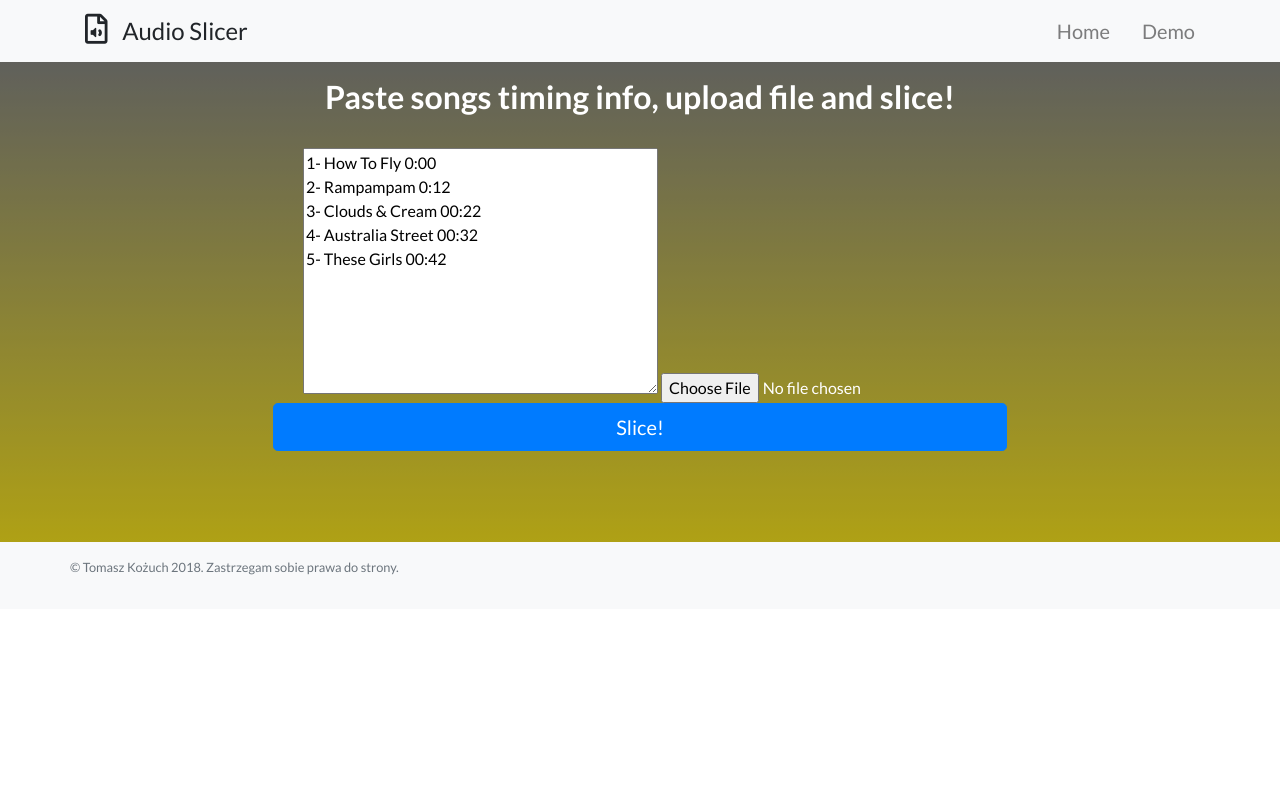
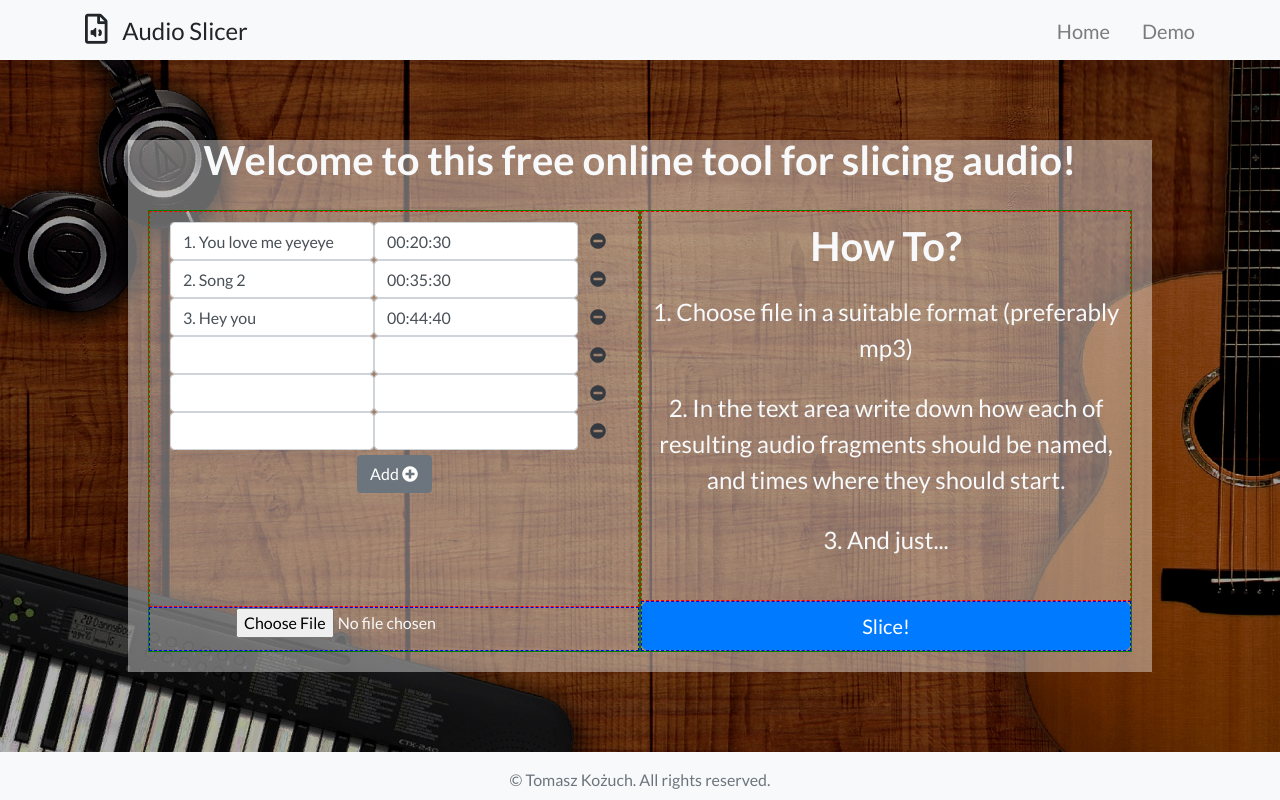
Before and after one commit to tkozuch/AudioSlicer, a Django app: page / in a window 1280 px wide. Run offline with Django 3.2, Linux system fonts and the light colour scheme; parts of the project's set-up code (start-up, migrations or seed data) failed here and were passed over; some libraries are stand-ins or nearby versions.

Commit message:
fix/feat(UI): Fix main section
- adding audio info from multiple input instead of text area
- inputs are extensible (add delete)
- fixed background and photo,
- fixed middle section size
- fixed middle section layout

```diff
--- a/slicing_app/forms.py
+++ b/slicing_app/forms.py
@@ -1,11 +1,29 @@
+import datetime
+
 from django import forms
+from django.forms import BaseFormSet, formset_factory
 
-class UploadFileForm(forms.Form):
-    sample_text = """1- How To Fly 0:00
-2- Rampampam 0:12
-3- Clouds & Cream 00:22
-4- Australia Street 00:32
-5- These Girls 00:42"""
-    title = forms.CharField(widget=forms.Textarea, label='',
-                            initial=sample_text)
+# Base form name to be rendered in HTML and then which will be used to identify the form data
+# FORM_NAME_BASE = "slicing_form_"
+
+
+class SlicingInfoForm(forms.Form):
+    title = forms.CharField(label='')
+    time = forms.TimeField()
+
+
+class FileForm(forms.Form):
     file = forms.FileField(label='', )
+
+
+SlicingInfoFormset = formset_factory(SlicingInfoForm, extra=3)
+formset = SlicingInfoFormset(
+    initial=[
+        {'title': '1. You love me yeyeye',
+         'time': datetime.time(0, 20, 30)},
+        {'title': '2. Song 2',
+         'time': datetime.time(0, 35, 30)},
+        {'title': '3. Hey you',
+         'time': datetime.time(0, 44, 40)}
+    ]
+)
--- /dev/null
+++ b/slicing_app/static/upload/my/css/base.css
@@ -0,0 +1,69 @@
+body {
+    display: flex;
+    flex-direction: column;
+    min-height: 100vh;
+}
+
+.my-navbar {
+    height: 7.5vh;
+}
+
+.slicer-logo {
+    font-size: 30px;
+    margin-right: 10px;
+}
+
+.navigation-links {
+    display: flex;
+    flex-direction: row;
+}
+
+.my-nav-item {
+    margin-left: 2rem;
+}
+
+.my-nav-link {
+    font-size: 1.25rem;
+}
+
+.my-navbar-brand {
+    font-size: 1.5rem;
+}
+
+.main-section {
+    display: flex;
+    flex: 1;
+    position: relative;
+    background-image: url(../img/headphones-keyboard-guitar-laying-on-floor.jpg);
+    background-size: cover;
+    background-position: center center;
+    background-attachment: fixed;
+    background-color: #464646;
+}
+
+.my-overlay {
+    position: absolute;
+    top: 0;
+    left: 0;
+    width: 100%;
+    height: 100%;
+    display: block;
+    background: rgba(0, 0, 0, .3);
+}
+
+.main-content-wrapper {
+    z-index: 1;
+    color: #f8f9fa;
+    width: 100%;
+    height: 100%;
+    padding: 10vh 10vw;
+}
+
+footer {
+    height: 5vh;
+    min-height: 5vh;
+}
+
+.footer-content {
+    text-align: center;
+}
--- a/slicing_app/static/upload/my/css/style.css
+++ /dev/null
@@ -1,21 +0,0 @@
-.slicer-logo {
-    font-size: 30px;
-    margin-right: 10px;
-}
-
-.navigation-links {
-    display: flex;
-    flex-direction: row;
-}
-
-.my-nav-item {
-    margin-left: 2rem;
-}
-
-.my-nav-link {
-    font-size: 1.25rem;
-}
-
-.my-navbar-brand {
-    font-size: 1.5rem;
-}
--- /dev/null
+++ b/slicing_app/static/upload/my/css/upload.css
@@ -0,0 +1,92 @@
+.main-content {
+    background-color: rgba(256,256,256, 0.4);
+    margin: auto;
+    height: 100%;
+    width: 100%;
+    display: flex;
+    flex-direction: column;
+}
+
+.main-upper-row {
+    text-align: center;
+    height: 20%;
+    margin: 0;
+    flex: 1 1 auto;
+}
+
+.welcome-header {
+    line-height:100%;
+}
+
+.main-bottom-row {
+    flex: 1 1 90%;
+    padding: 20px;
+}
+
+.my-form {
+    display: flex;
+    height: 100%;
+}
+
+.form-column {
+    flex: 1 1 50%;
+    /* background-color: azure; */
+    border: 1px solid green;
+    display: flex;
+    flex-direction: column;
+}
+
+.form-upper-cell {
+    border: 1px dashed red;
+    flex: 1 1 90%;
+    padding: 10px;
+}
+
+.form-lower-cell {
+    border: 1px dashed blue;
+    flex: 1 1 10%;
+}
+
+.title-time-info {
+    display: flex;
+}
+
+.center-input {
+    text-align: center;
+}
+
+.form-submit-button {
+
+}
+
+.how-to-section {
+    text-align: center;
+}
+
+.how-to-section > ol {
+    font-size: 1.5rem;
+    list-style-position: inside;
+    padding: 0;
+}
+
+.how-to-section > ol > li {
+    margin-top: 1.5rem;
+}
+
+.audio-info-form-container {
+    display: flex;
+    flex-direction: column;
+    align-items: center;
+}
+
+.add-button {
+    max-width: 100px;
+    min-width: 75px;
+    margin-top: 5px;
+}
+
+.delete-button {
+    border: 0;
+    background-color: transparent;
+    color: #343a40;
+}
--- a/slicing_app/templates/slicing_app/base.html
+++ b/slicing_app/templates/slicing_app/base.html
@@ -1,6 +1,5 @@
 <html lang="en">
   <head>
-
     {% load static %}
     <meta charset="utf-8">
     <meta name="viewport" content="width=device-width, initial-scale=1, shrink-to-fit=no">
@@ -11,25 +10,22 @@
 
     <script src="https://ajax.googleapis.com/ajax/libs/jquery/3.3.1/jquery.min.js"></script>
 
-    <!-- Bootstrap core CSS -->
     <link href="{% static 'upload/vendor/bootstrap/css/bootstrap.css' %}" rel="stylesheet">
 
-    <!-- Custom fonts for this template -->
     <link href="{% static 'upload/vendor/fontawesome-free/css/all.min.css' %}" rel="stylesheet">
     <link href="{% static 'upload/vendor/simple-line-icons/css/simple-line-icons.css' %}" rel="stylesheet" type="text/css">
     <link href="https://fonts.googleapis.com/css?family=Lato:300,400,700,300italic,400italic,700italic" rel="stylesheet" type="text/css">
 
-    <!-- Custom styles for this template -->
-    <link href="{% static 'upload/css/landing-page.css' %}" rel="stylesheet">
+    <link rel="stylesheet" href="{% static 'upload/css/landing-page.css' %}">
 
-    <!-- My custom style for overwrite -->
-    <link rel="stylesheet" href="{% static 'upload/my/css/style.css' %}">
+    <!-- My custom styles -->
+    <link rel="stylesheet" href="{% static 'upload/my/css/base.css' %}">
+    <link rel="stylesheet" href="{% static 'upload/my/css/upload.css' %}">
+    <link rel="stylesheet" href="{% static 'upload/my/css/slicing.css' %}">
   </head>
-
   <body>
-
     <!-- Navigation -->
-    <nav class="navbar navbar-light bg-light static-top">
+    <nav class="my-navbar navbar navbar-light bg-light static-top">
       <div class="container">
         <a class="my-navbar-brand navbar-brand"><i class="slicer-logo far fa-file-audio"></i> Audio Slicer</a>
         <ul class="navigation-links navbar-nav">
@@ -43,25 +39,19 @@
         </div>
     </nav>
 
-    <!-- Masthead -->
-    <header class="masthead text-white text-center" style="background: linear-gradient(#7b7a71, #ecd60d);">
-      <div class="overlay"></div>
+    <!-- Main section -->
+    <main class="main-section">
+      <div class="main-content-wrapper">
         {% block body %}
-
         {% endblock %}
-      <div class="container">
-
       </div>
-    </header>
+      <div class="my-overlay"></div>
+    </main>
 
     <!-- Footer -->
     <footer class="footer bg-light">
-      <div class="container">
-        <div class="row">
-          <div class=" text-center text-lg-left my-auto">
-            <p class="text-muted small mb-4 mb-lg-0">&copy; Tomasz Kożuch 2018. Zastrzegam sobie prawa do strony.</p>
-          </div>
-        </div>
+      <div class="footer-content">
+        <p class="text-muted">&copy; Tomasz Kożuch. All rights reserved.</p>
       </div>
     </footer>
 
--- a/slicing_app/templates/slicing_app/upload.html
+++ b/slicing_app/templates/slicing_app/upload.html
@@ -1,21 +1,83 @@
 {% extends 'slicing_app/base.html' %}
 {% load static %}
+{% load filters %}
+
 {% block body %}
-<div class="row">
-  <div class="col-xl-9 mx-auto">
-    <h1 class="mb-5">Paste songs timing info, upload file and slice!</h1>
+<div class="main-content">
+  <div class="main-upper-row">
+    <h1 class="welcome-header">Welcome to this free online tool for slicing audio!</h1>
   </div>
-  <div class="col-md-10 col-lg-8 col-xl-7 mx-auto">
-    <form id="generate-user-form" enctype="multipart/form-data" action="" method="post">
+  <div class="main-bottom-row">
+    <form id="generate-user-form" class="my-form" enctype="multipart/form-data" action="" method="post">
       {% csrf_token %}
-
-      {{ form }}
-      <button type="submit" class="btn btn-block btn-lg btn-primary" style>Slice!</button>
-      <div class="form-row" align="center">
-        <div class="col-6 col-md-2">
+      <div class="form-column">
+        <div class="form-upper-cell audio-info-form-container" id="audio-fragments-info-container">
+            {% for form in formset %}
+              <div class="title-time-info">
+                {{ form.title|addclass:'form-control' }}
+                {{ form.time|addclass:'form-control' }}
+                <button onclick="deleteInputs(this);" class="delete-button btn btn-danger"><i class="fas fa-minus-circle"></i></button>
+              </div>
+            {% endfor %}
+          <button id="add-button" class="add-button btn btn-secondary">Add <i class="fas fa-plus-circle"></i> </button>
+        </div>
+        <div class="form-lower-cell center-input">
+          {{ file_form.file }}
+        </div>
+      </div>
+      <div class="form-column">
+        <div class="form-upper-cell">
+          <section class="how-to-section">
+            <h1>How To?</h1>
+              <ol>
+                <li>Choose file in a suitable format (preferably mp3)</li>
+                <li>In the text area write down how each of resulting audio fragments should be named, and times where they should start. </li>
+                <li>And just...</li>
+              </ol>
+          </section>
+        </div>
+        <div class="form-lower-cell">
+          <button type="submit" class="form-submit-button btn btn-block btn-lg btn-primary" style>Slice!</button>
         </div>
       </div>
     </form>
   </div>
 </div>
+
+<script type="text/javascript">
+  $("#add-button").click(function() {
+      let audioFragmentsInfo = document.getElementById('audio-fragments-info-container');
+      let inputWrappers = audioFragmentsInfo.getElementsByTagName('div');
+      let lastInputPairWrapper = inputWrappers[inputWrappers.length - 1];
+
+      let newElement = lastInputPairWrapper.cloneNode(true);
+      let titleInput = newElement.children[0];
+      let timeInput = newElement.children[1];
+      titleInput.setAttribute("value", "");
+      timeInput.setAttribute("value", "");
+
+      incrementNameAndId(titleInput);
+      incrementNameAndId(timeInput);
+
+      let addButton = document.getElementById('add-button');
+      audioFragmentsInfo.insertBefore(newElement, addButton);
+    }
+  )
+
+  function incrementNameAndId(inputElement) {
+    let name = inputElement.name;
+    let id = inputElement.id;
+
+    let newName = name.replace(/(\d+)/, ($1) => { return parseInt($1) + 1; });
+    let newId = id.replace(/(\d+)/, ($1) => { return parseInt($1) + 1; });
+
+    inputElement.setAttribute('name', newName);
+    inputElement.setAttribute('id', newId);
+  }
+
+  function deleteInputs(deleteButton) {
+    let inputsContainer = deleteButton.parentElement;
+    inputsContainer.parentNode.removeChild(inputsContainer);
+  }
+</script>
 {% endblock %}
--- /dev/null
+++ b/slicing_app/templatetags/filters.py
@@ -0,0 +1,8 @@
+from django import template
+
+register = template.Library()
+
+
+@register.filter(name="addclass")
+def addclass(value, arg):
+    return value.as_widget(attrs={'class': arg})
--- a/slicing_app/views.py
+++ b/slicing_app/views.py
@@ -6,31 +6,35 @@ from django.middleware import csrf
 from django.core.files.storage import FileSystemStorage
 from celery.result import AsyncResult
 
-from .forms import UploadFileForm
+# from .forms import SlicingInfoFormset, SlicingInfoForm
+from .forms import formset as SlicingInfoFormset, FileForm
 from .slicing import slice_audio
 
 
 def upload_file(request):
     if request.method == 'POST':
-        form = UploadFileForm(request.POST, request.FILES)
-        if form.is_valid():
-            text_info = request.POST.get('title')
-            my_file = request.FILES['file'].file
-            csrf_token = csrf.get_token(request)
+        # form = SlicingInfoForm(request.POST, request.FILES)
+        # if form.is_valid():
+        #     text_info = request.POST.get('title')
+        #     my_file = request.FILES['file'].file
+        #     csrf_token = csrf.get_token(request)
+        #
+        #     task = slice_audio.delay(my_file, text_info, upload=True)
+        #
+        #     context = {'task_id': task.id, 'my_csrf_token': csrf_token }
+        #
+        #     return render(request, 'slicing_app/slicing.html', context)
+        # else:
+        #
+        #     return HttpResponse(json.dumps({'task_id': None}),
+        #                         content_type='application/json')
+        pass
+    else:
+        # formset = SlicingInfoFormset()
+        pass
 
-            task = slice_audio.delay(my_file, text_info, upload=True)
-
-            context = {'task_id': task.id, 'my_csrf_token': csrf_token }
-
-            return render(request, 'slicing_app/slicing.html', context)
-        else:
-
-            return HttpResponse(json.dumps({'task_id': None}),
-                                content_type='application/json')
-    else:
-        form = UploadFileForm
-
-    return render(request, 'slicing_app/upload.html', {'form': form})
+    return render(request, 'slicing_app/upload.html', {'formset': SlicingInfoFormset,
+                                                       'file_form': FileForm()})
 
 
 def get_progress(request):
```
Also changed, not shown: slicing_app/static/upload/my/css/slicing.css (added), slicing_app/static/upload/my/img/headphones-keyboard-guitar-laying-on-floor.jpg (added).
